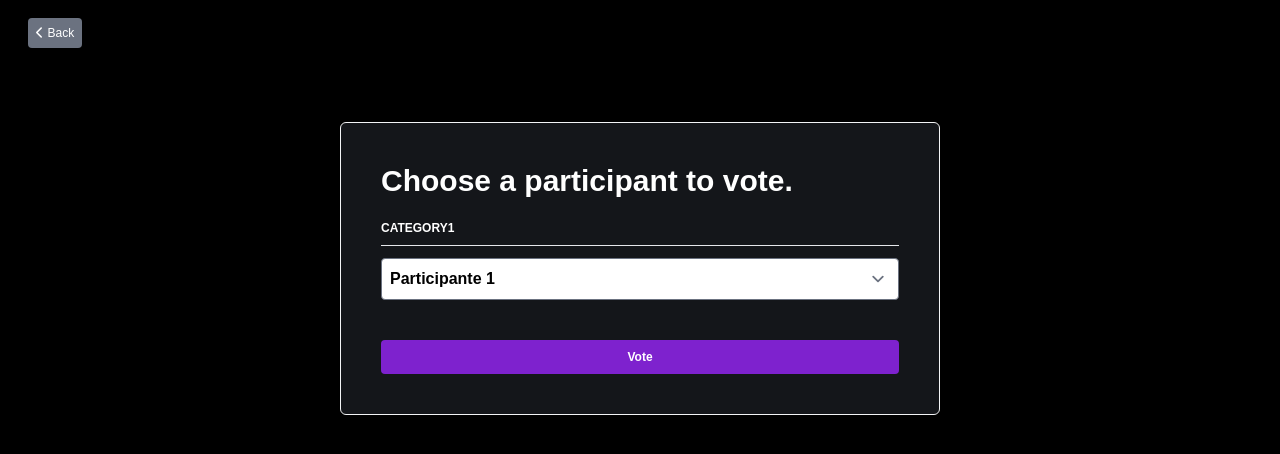
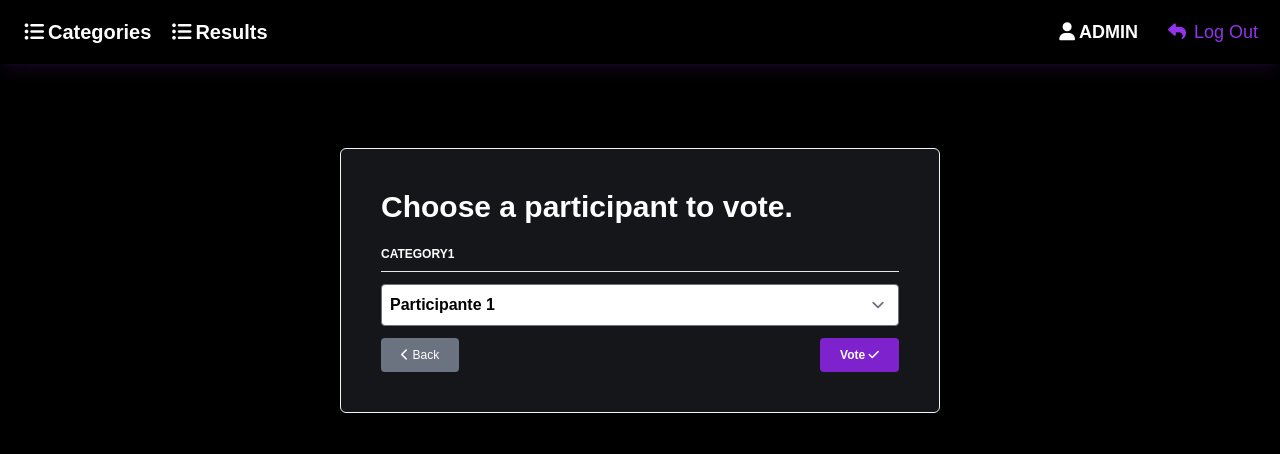
Before and after one commit to GabrielaRicaurte/voting_center, a Laravel app: page /create/1 in a window 1280 px wide. Shown: the top 454 px of the page. Run offline with Laravel 10, Linux system fonts and the light colour scheme; a user stored in the database is signed in; data comes from the database, SQL or seed files in the repository; style sheets or scripts are compiled from the project's sources; some libraries are stand-ins or nearby versions.

Commit message:
commit dashboard y otras cosas

```diff
--- a/app/Http/Controllers/ResultsController.php
+++ b/app/Http/Controllers/ResultsController.php
@@ -9,6 +9,13 @@ use Illuminate\Http\Request;
 
 class ResultsController extends Controller
 {
+
+    public function index() {
+        $results = Result::get();
+        $categories = Category::get();
+        return view('votes.results', compact('results', 'categories'));
+    }
+
     public function create($id)
     {
         $categories = Category::where('id', $id)->get();
@@ -21,7 +28,17 @@ class ResultsController extends Controller
     {
         // $result = new Result();
         // dd($request->votes);
+        $userId = auth()->id();
+
+        if (Result::where('user_id', $userId)
+            ->where('category_id', $id)
+            ->exists()
+        ) {
+            return redirect()->back()->with('error', 'You have already voted in this category');
+        }
+
         $result = Result::firstOrNew(['category_id' => $id, 'participant_id' => $request->participant]);
+        $result->user_id = $userId;
         $result->category_id = $id;
         $result->participant_id = $request->participant;
         $result->votes += $request->votes;
--- a/app/Http/Controllers/WelcomeController.php
+++ b/app/Http/Controllers/WelcomeController.php
@@ -11,9 +11,6 @@ use Illuminate\Http\Request;
 class WelcomeController extends Controller
 {
     public function index() {
-        $categories = Category::get();
-        $results = Result::get();
-        $participants = Participant::get();
-        return view('welcome', compact('categories', 'results', 'participants'));
+        return view('welcome');
     }
 }
--- a/app/Models/User.php
+++ b/app/Models/User.php
@@ -42,4 +42,5 @@ class User extends Authenticatable
         'email_verified_at' => 'datetime',
         'password' => 'hashed',
     ];
+
 }
--- a/resources/views/layouts/app.blade.php
+++ b/resources/views/layouts/app.blade.php
@@ -15,6 +15,7 @@
 
 <body class="bg-black">
     @auth
+    @include('layouts.navbar')
     @else
         <div id="particles-js"></div> <!-- stats - count particles -->
         <script src="http://cdn.jsdelivr.net/particles.js/2.0.0/particles.min.js"></script>
--- /dev/null
+++ b/resources/views/layouts/navbar.blade.php
@@ -0,0 +1,32 @@
+<style>
+    .active {
+        border-radius: 5px;
+        /* background-color: #141111; */
+        color: #9333ea;
+    }
+
+    .active:hover {
+        color: #be8bec;
+    }
+</style>
+<nav class="w-full flex justify-between p-3 mb-1 shadow-lg shadow-purple-600/10">
+    <ul class="text-white flex items-center">
+        <li
+            class="transition hover:translate-x-2 text-xl font-bold p-1 px-2 hover:text-purple-600 pointer {{ Request::is('dashboard') ? 'active' : '' }}">
+            <i class="fas fa-list-ul mx-1"></i></i><a href="{{ route('dashboard') }}">Categories</a>
+        </li>
+        <li
+            class="transition hover:translate-x-2 text-xl font-bold p-1 px-2 hover:text-purple-600 pointer {{ Request::is('results') ? 'active' : '' }}">
+            <i class="fas fa-list-ul mx-1"></i></i><a href="{{ route('results') }}">Results</a>
+        </li>
+    </ul>
+    <ul class="flex items-center gap-x-5 text-white">
+        <li class=" font-semibold uppercase text-lg"><i class="fas fa-user mx-1"></i>{{ Auth::user()->name }}</li>
+        <form action="{{ route('logout') }}" method="POST">
+            @csrf
+            <button type="submit"
+                class="border-2 text-purple-600 p-1 px-2 rounded text-lg border-black hover:text-white hover:border-purple-600"><i
+                    class="fas fa-reply mr-2"></i>Log Out</button>
+        </form>
+    </ul>
+</nav>
--- a/resources/views/votes/votes.blade.php
+++ b/resources/views/votes/votes.blade.php
@@ -1,11 +1,10 @@
 @extends('layouts.app')
 
 @section('content')
-    <div class="pt-6">
-        <a href="{{ route('welcome') }}" class="text-white m-7 bg-gray-500 p-2 rounded hover:bg-gray-400"><i class="fas fa-chevron-left mr-1"></i>Back</a>
-    </div>
     <div class="text-white p-20 flex justify-center">
-        <div class="p-10 w-[600px] bg-indigo-200 rounded-md bg-clip-padding backdrop-filter backdrop-blur-md bg-opacity-10 border border-gray-100">
+        <div
+            class="p-10 w-[600px] bg-indigo-200 rounded-md bg-clip-padding backdrop-filter backdrop-blur-md bg-opacity-10 border border-gray-100">
+
             <h1 class="text-3xl font-bold mb-5">Choose a participant to vote.</h1>
             @foreach ($categories as $category)
                 <form action="{{ route('vote.store', $category->id) }}" method="POST">
@@ -14,17 +13,28 @@
                     <h1 class="text-1xl font-semibold uppercase mb-2">{{ $category->category }}</h1>
                     <hr>
 
-
                     <div class="flex flex-col gap-y-5 mt-3">
                         <select name="participant" id="" class="text-black rounded p-2 font-semibold">
                             @foreach ($participants as $participant)
-                                <option value="{{ $participant->id }}" class="font-semibold mb-2">{{ $participant->participant }}</option>
+                                <option value="{{ $participant->id }}" class="font-semibold mb-2">
+                                    {{ $participant->participant }}</option>
                             @endforeach
                         </select>
-                        <input hidden type="number" value="1" name="votes" required class="text-black rounded p-2 hiden">
+                        <input hidden type="number" value="1" name="votes" required
+                            class="text-black rounded p-2 hiden">
                     </div>
 
-                    <button type="submit" class="font-bold mt-10 bg-purple-700 w-full rounded p-2 hover:bg-purple-600">Vote</button>
+                    @if (session('error'))
+                        <p class="text-red-700 mt-3 font-bold">{{ session('error') }}!!</p>
+                    @endif
+
+                    <div class="flex flex-wrap w-full justify-between gap-x-4 mt-3">
+                        <a href="{{ route('welcome') }}"
+                            class="text-white bg-gray-500 rounded hover:bg-gray-400 py-2 px-5">
+                            <i class="fas fa-chevron-left mr-1"></i>Back</a>
+                        <button type="submit"
+                            class="font-bold bg-purple-700 rounded hover:bg-purple-600 py-2 px-5">Vote <i class="fas fa-check"></i></button>
+                    </div>
                 </form>
             @endforeach
         </div>
--- a/resources/views/welcome.blade.php
+++ b/resources/views/welcome.blade.php
@@ -9,14 +9,14 @@
                     <hr>
                     @auth
                         <a href="{{ url('/dashboard') }}"
-                            class="font-semibold focus:outline focus:outline-2 focus:rounded-sm focus:outline-purple-700">Dashboard</a>
+                            class="font-semibold ">Dashboard</a>
                     @else
                         <a href="{{ route('login') }}"
-                            class="focus:outline focus:outline-2 focus:rounded-sm focus:outline-purple-700 text-2xl transition hover:scale-105">Login</a>
+                            class=" text-2xl transition hover:scale-105"><i class="fas fa-caret-right"></i> Login</a>
 
                         @if (Route::has('register'))
                             <a href="{{ route('register') }}"
-                                class=" focus:outline focus:outline-2 focus:rounded-sm focus:outline-purple-700 text-2xl transition hover:scale-105">Register</a>
+                                class="  text-2xl transition hover:scale-105"><i class="fas fa-caret-right"></i> Register</a>
                         @endif
                     @endauth
                 </div>
--- a/routes/auth.php
+++ b/routes/auth.php
@@ -1,7 +1,9 @@
 <?php
 
 use Illuminate\Support\Facades\Route;
+use App\Http\Controllers\ResultsController;
 use App\Http\Controllers\WelcomeController;
+use App\Http\Controllers\DashboardController;
 use App\Http\Controllers\Auth\PasswordController;
 use App\Http\Controllers\Auth\NewPasswordController;
 use App\Http\Controllers\Auth\VerifyEmailController;
@@ -13,14 +15,14 @@ use App\Http\Controllers\Auth\EmailVerificationPromptController;
 use App\Http\Controllers\Auth\EmailVerificationNotificationController;
 
 Route::middleware('guest')->group(function () {
-    // Route::get('/', [WelcomeController::class, 'index'])->name('welcome');
+    Route::get('/', [WelcomeController::class, 'index'])->name('welcome');
 
     Route::get('register', [RegisteredUserController::class, 'create'])
         ->name('register');
 
     Route::post('register', [RegisteredUserController::class, 'store']);
 
-    Route::get('/', [AuthenticatedSessionController::class, 'create'])
+    Route::get('login', [AuthenticatedSessionController::class, 'create'])
         ->name('login');
 
     Route::post('login', [AuthenticatedSessionController::class, 'store']);
@@ -40,9 +42,15 @@ Route::middleware('guest')->group(function () {
 
 Route::middleware('auth')->group(function () {
     // Route::get('/', [WelcomeController::class, 'index'])->name('welcome');
-    Route::get('/dashboard', function () {
-        return view('dashboard');
-    })->middleware(['auth', 'verified'])->name('dashboard');
+    // Route::get('/dashboard', function () {
+    //     return view('dashboard');
+    // })->middleware(['auth', 'verified'])->name('dashboard');
+
+    Route::get('/dashboard', [DashboardController::class, 'index'])->middleware(['auth', 'verified'])->name('dashboard');
+    Route::get('/results', [ResultsController::class, 'index'])->name('results');
+    Route::get('/create/{id}', [ResultsController::class, 'create'])->name('vote.create');
+    Route::post('/store/{id}', [ResultsController::class, 'store'])->name('vote.store');
+
 
 
     //     Route::get('verify-email', EmailVerificationPromptController::class)
@@ -63,6 +71,6 @@ Route::middleware('auth')->group(function () {
 
     //     Route::put('password', [PasswordController::class, 'update'])->name('password.update');
 
-//     Route::post('logout', [AuthenticatedSessionController::class, 'destroy'])
-//                 ->name('logout');
+    Route::post('logout', [AuthenticatedSessionController::class, 'destroy'])
+        ->name('logout');
 });
--- a/routes/web.php
+++ b/routes/web.php
@@ -17,7 +17,4 @@ use App\Http\Controllers\WelcomeController;
 */
 
 
-Route::get('/create/{id}', [ResultsController::class, 'create'])->name('vote.create');
-Route::post('/store/{id}', [ResultsController::class, 'store'])->name('vote.store');
-
 require __DIR__.'/auth.php';
--- a/tailwind.config.js
+++ b/tailwind.config.js
@@ -15,6 +15,7 @@ export default {
                 sans: ['Figtree', ...defaultTheme.fontFamily.sans],
             },
         },
+
     },
 
     plugins: [forms],
```
Also changed, not shown: app/Http/Controllers/DashboardController.php (added, +14 -0 lines), app/Models/Result.php (+8 -1 lines), resources/views/dashboard.blade.php (+8 -37 lines), resources/views/votes/results.blade.php (added, +32 -0 lines), database/migrations/2023_12_24_010103_create_results_table.php, public/assets/css/style.css. Lines whose indentation alone changed are shown as unchanged.
